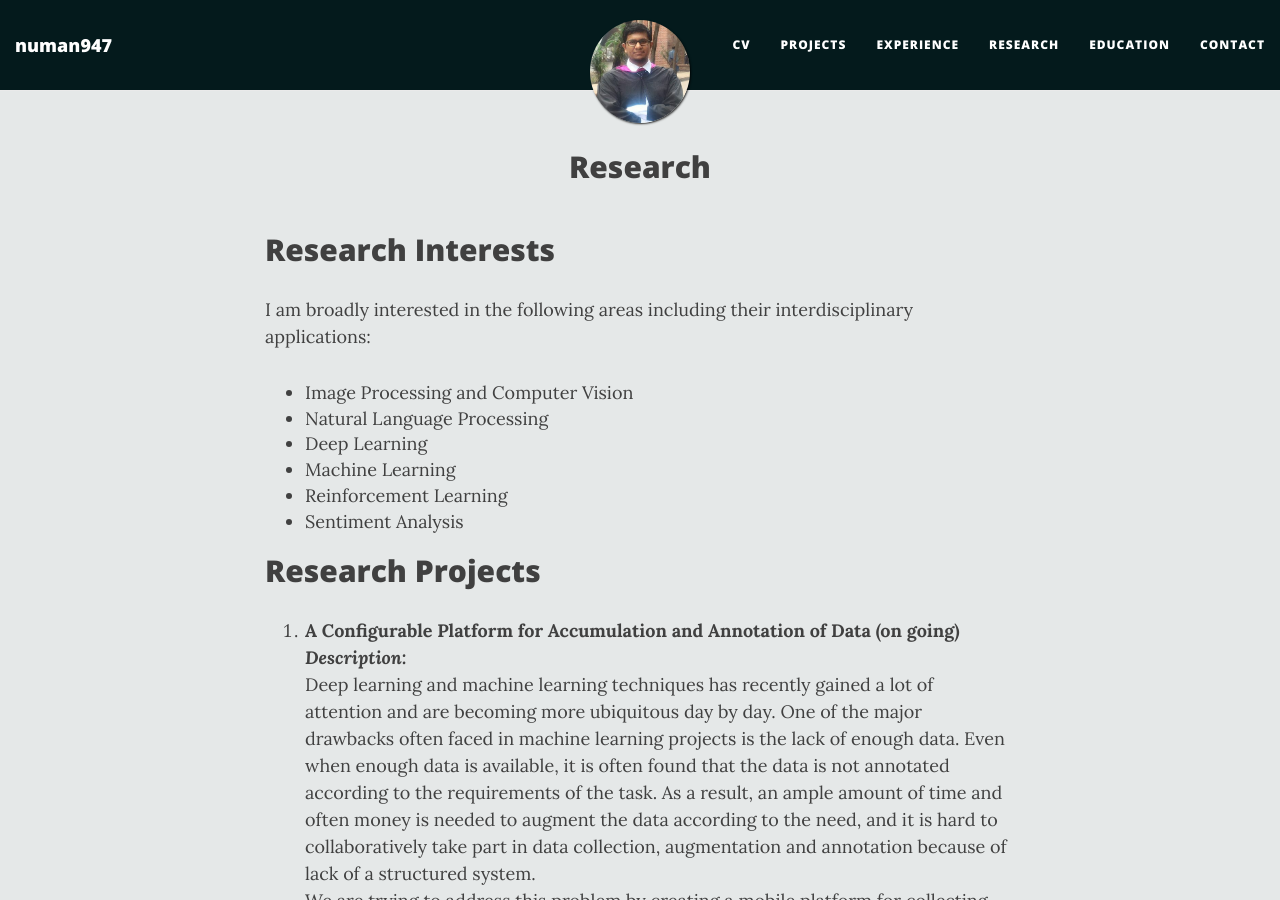
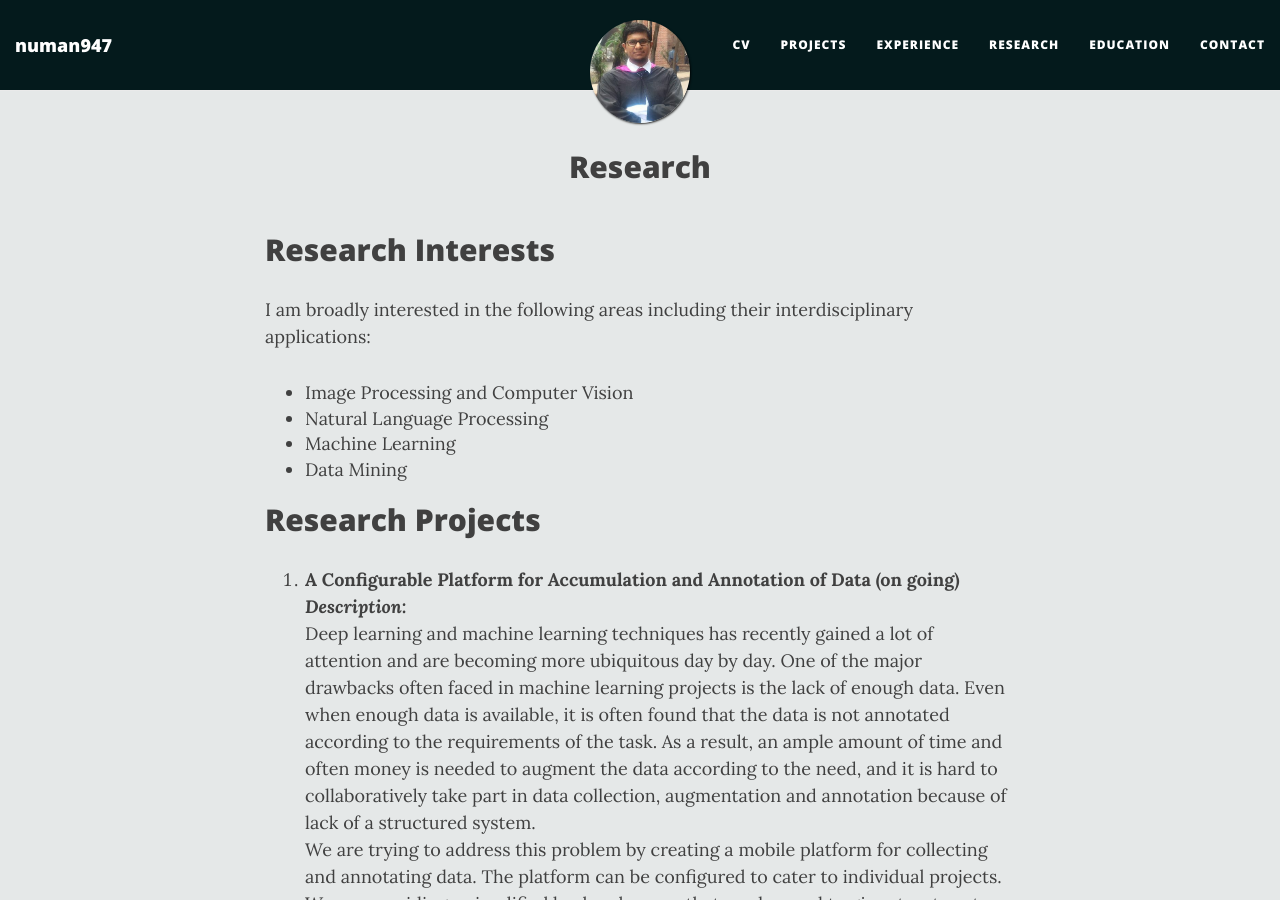
Before and after one commit to numan947/numan947.github.io, a Jekyll site: the page built from research.md, in a window 1280 px wide and 900 px high. Built offline with Jekyll 4.4.1, drawn with Linux system fonts in a browser that asks for light colours; nearby versions of some CDN libraries.

Commit message:
Research Interest Updated

```diff
--- a/research.md
+++ b/research.md
@@ -9,10 +9,8 @@ subtitle:
 I am broadly interested in the following areas including their interdisciplinary applications:
   + Image Processing and Computer Vision
   + Natural Language Processing
-  + Deep Learning
   + Machine Learning
-  + Reinforcement Learning
-  + Sentiment Analysis
+  + Data Mining
 
 ## Research Projects
 
```
